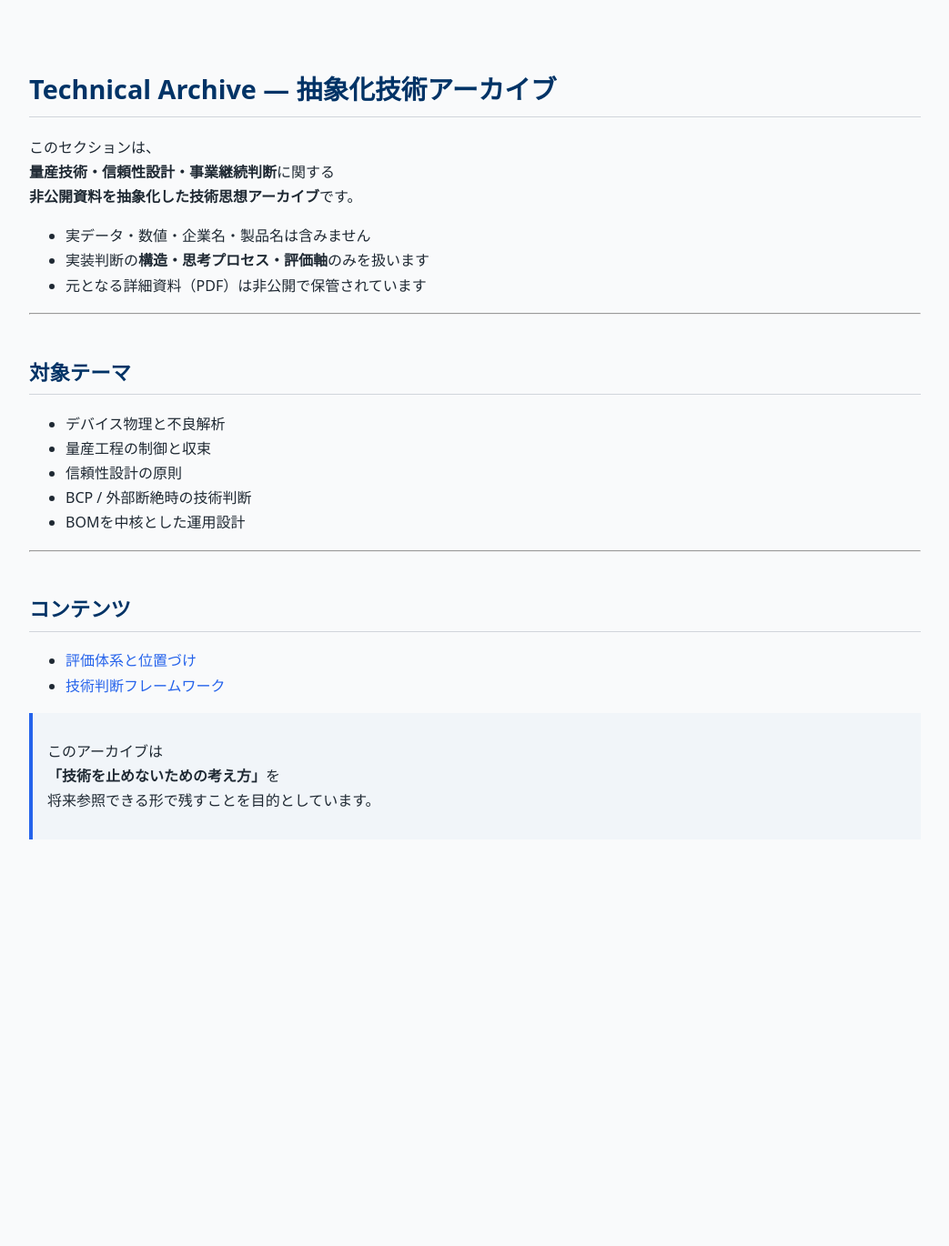
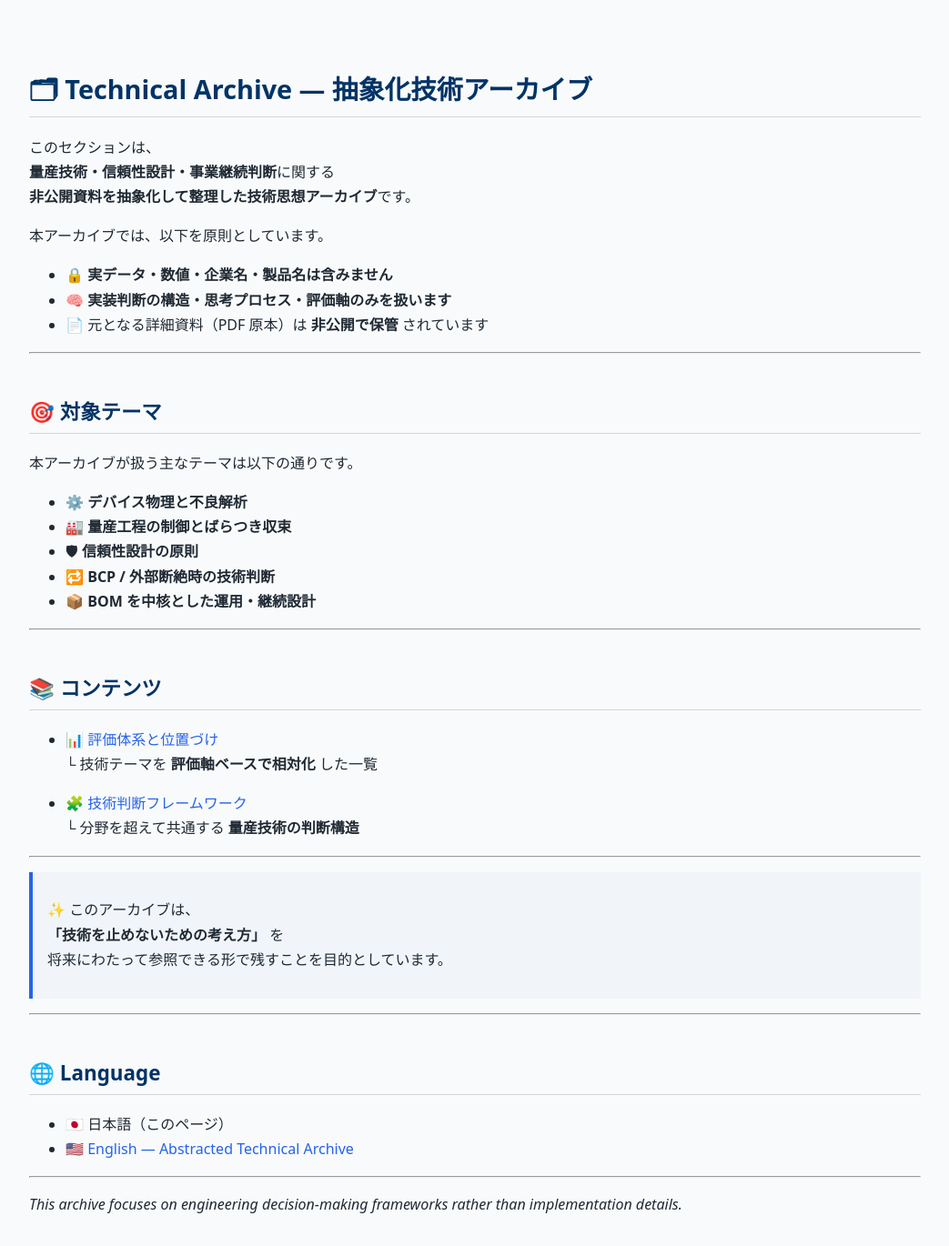
Before and after one commit to Samizo-AITL/Samizo-AITL.github.io, a Jekyll site: the page built from about/docs/index.md, in a window 1280 px wide. Shown: the whole page at 91% size, without its empty margins (118-1161 px from the left). Built offline with Jekyll 4.4.1, drawn with Linux system fonts in a browser that asks for light colours; before the commit the page ends 955 px from its top, so only the background shows below that.

Commit message:
Update index.md

```diff
--- a/about/docs/index.md
+++ b/about/docs/index.md
@@ -3,33 +3,53 @@ layout: default
 title: "Technical Archive (Abstracted)"
 ---
 
-# Technical Archive — 抽象化技術アーカイブ
+# 🗂 Technical Archive — 抽象化技術アーカイブ
 
 このセクションは、
 **量産技術・信頼性設計・事業継続判断**に関する
-**非公開資料を抽象化した技術思想アーカイブ**です。
+**非公開資料を抽象化して整理した技術思想アーカイブ**です。
 
-- 実データ・数値・企業名・製品名は含みません
-- 実装判断の**構造・思考プロセス・評価軸**のみを扱います
-- 元となる詳細資料（PDF）は非公開で保管されています
+本アーカイブでは、以下を原則としています。
+
+- 🔒 **実データ・数値・企業名・製品名は含みません**
+- 🧠 **実装判断の構造・思考プロセス・評価軸のみを扱います**
+- 📄 元となる詳細資料（PDF 原本）は **非公開で保管** されています
 
 ---
 
-## 対象テーマ
+## 🎯 対象テーマ
 
-- デバイス物理と不良解析
-- 量産工程の制御と収束
-- 信頼性設計の原則
-- BCP / 外部断絶時の技術判断
-- BOMを中核とした運用設計
+本アーカイブが扱う主なテーマは以下の通りです。
+
+- ⚙️ **デバイス物理と不良解析**
+- 🏭 **量産工程の制御とばらつき収束**
+- 🛡 **信頼性設計の原則**
+- 🔁 **BCP / 外部断絶時の技術判断**
+- 📦 **BOM を中核とした運用・継続設計**
 
 ---
 
-## コンテンツ
+## 📚 コンテンツ
 
-- [評価体系と位置づけ](evaluation.md)
-- [技術判断フレームワーク](framework/)
+- 📊 [評価体系と位置づけ](evaluation.md)
+  └ 技術テーマを **評価軸ベースで相対化** した一覧
 
-> このアーカイブは
-> **「技術を止めないための考え方」**を
-> 将来参照できる形で残すことを目的としています。
+- 🧩 [技術判断フレームワーク](framework.md)
+  └ 分野を超えて共通する **量産技術の判断構造**
+
+---
+
+> ✨ このアーカイブは、
+> **「技術を止めないための考え方」** を
+> 将来にわたって参照できる形で残すことを目的としています。
+
+---
+
+## 🌐 Language
+
+- 🇯🇵 日本語（このページ）
+- 🇺🇸 [English — Abstracted Technical Archive](./en/)
+
+---
+
+*This archive focuses on engineering decision-making frameworks rather than implementation details.*
```
